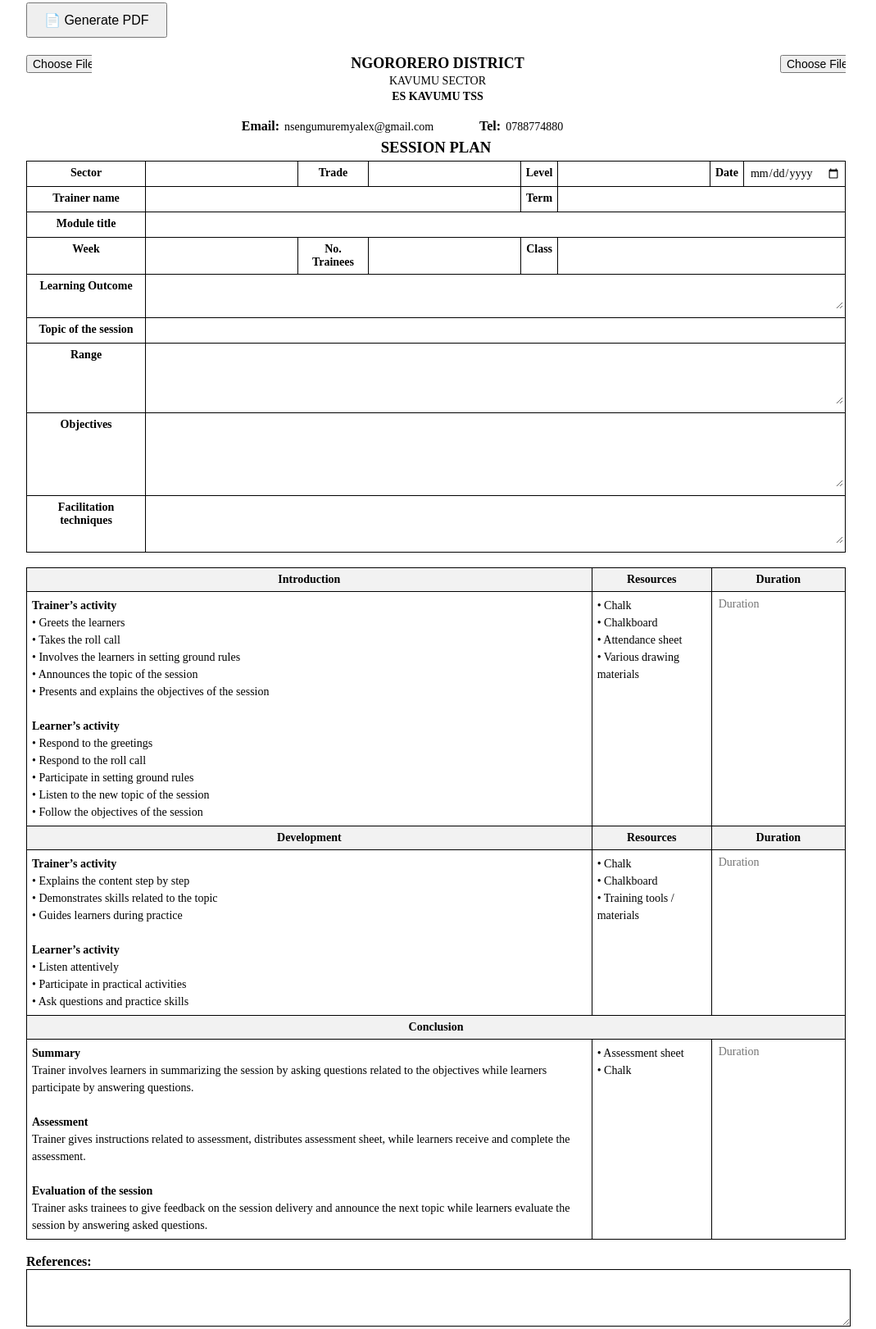
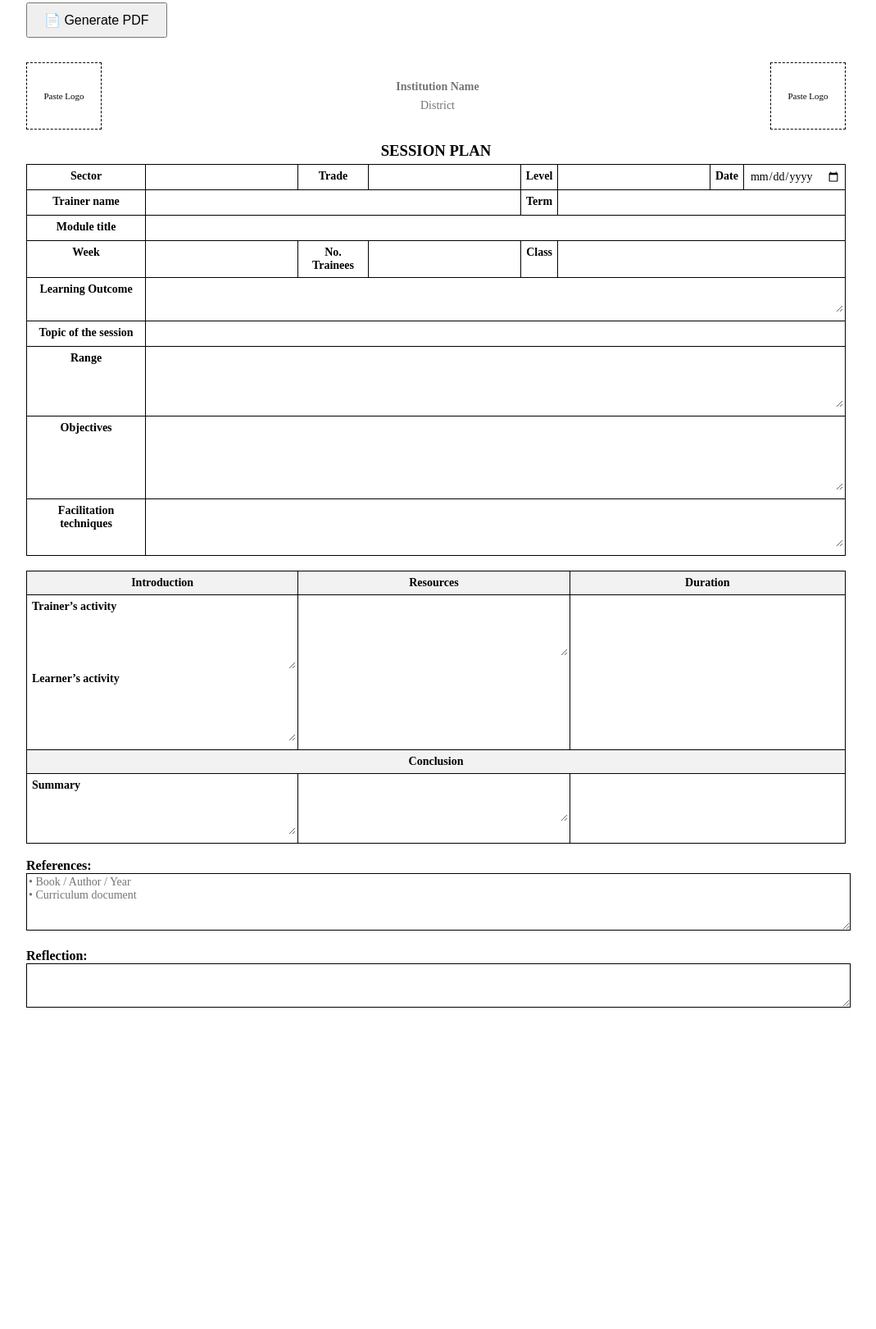
Before and after one commit to nsengumuremyialex-max/TVET-SESSION-PLAN, a plain HTML site: page index.html in a window 1280 px wide. Shown: the part 17-1638 px from the top of the page at 82% size, without its empty margins (108-1177 px from the left). After the commit the page ends 1250 px from the top, so only its background shows below. Drawn offline with nearby package versions, Linux system fonts and the light colour scheme.

Commit message:
Update index.html

```diff
--- a/index.html
+++ b/index.html
@@ -13,7 +13,8 @@
     max-width:1000px;
     margin:auto;
 }
-h3{text-align:center;margin:5px;}
+h2,h3{text-align:center;margin:5px;}
+
 table{
     width:100%;
     border-collapse:collapse;
@@ -21,6 +22,7 @@
 }
 table,th,td{border:1px solid black;}
 th,td{padding:6px;vertical-align:top;}
+
 input,textarea{
     width:100%;
     border:none;
@@ -28,25 +30,49 @@
     font-size:14px;
 }
 textarea{resize:vertical;}
+
 .section{
     background:#f2f2f2;
     font-weight:bold;
     text-align:center;
 }
+
 button{
     margin:20px 0;
     padding:10px 20px;
     font-size:16px;
 }
+
+/* HEADER */
 .header{
     display:flex;
     justify-content:space-between;
     align-items:center;
+    padding:10px 0;
 }
-.header img{height:70px;}
-.center{text-align:center;}
-.logo-box{width:80px;text-align:center;}
-.fixed{line-height:1.5;}
+
+.center{
+    text-align:center;
+    display:flex;
+    flex-direction:column;
+    gap:5px;
+}
+
+/* PASTE LOGO AREA */
+.paste-area{
+    width:90px;
+    height:80px;
+    border:1px dashed #000;
+    display:flex;
+    justify-content:center;
+    align-items:center;
+    text-align:center;
+    font-size:11px;
+    cursor:pointer;
+}
+.paste-area img{
+    max-height:70px;
+}
 </style>
 </head>
 
@@ -56,27 +82,24 @@
 
 <div id="sessionPlan">
 
+<!-- HEADER -->
 <div class="header">
-    <div class="logo-box">
-        <input type="file" accept="image/*" onchange="loadLogo(this,'leftLogo')">
+
+    <div class="paste-area" contenteditable="true" data-img="leftLogo">
+        Paste Logo
         <img id="leftLogo">
     </div>
 
     <div class="center">
-        <input value="NGORORERO DISTRICT" style="text-align:center;font-weight:bold;font-size:18px;"><br>
-        <input value="KAVUMU SECTOR" style="text-align:center;"><br>
-        <input value="ES KAVUMU TSS" style="text-align:center;font-weight:bold;"><br><br>
-        <b>Email:</b>
-        <input value="nsengumuremyalex@gmail.com" style="width:220px;">
-        &nbsp;&nbsp;
-        <b>Tel:</b>
-        <input value="0788774880" style="width:150px;">
+        <input placeholder="Institution Name" style="text-align:center;font-weight:bold;">
+        <input placeholder="District" style="text-align:center;">
     </div>
 
-    <div class="logo-box">
-        <input type="file" accept="image/*" onchange="loadLogo(this,'rightLogo')">
+    <div class="paste-area" contenteditable="true" data-img="rightLogo">
+        Paste Logo
         <img id="rightLogo">
     </div>
+
 </div>
 
 <h3>SESSION PLAN</h3>
@@ -90,12 +113,15 @@
 </tr>
 
 <tr>
-<th>Trainer name</th><td colspan="3"><input></td>
-<th>Term</th><td colspan="3"><input></td>
+<th>Trainer name</th>
+<td colspan="3"><input></td>
+<th>Term</th>
+<td colspan="3"><input></td>
 </tr>
 
 <tr>
-<th>Module title</th><td colspan="7"><input></td>
+<th>Module title</th>
+<td colspan="7"><input></td>
 </tr>
 
 <tr>
@@ -140,58 +166,14 @@
 </tr>
 
 <tr>
-<td colspan="3" class="fixed">
+<td colspan="3">
 <b>Trainer’s activity</b><br>
-• Greets the learners<br>
-• Takes the roll call<br>
-• Involves the learners in setting ground rules<br>
-• Announces the topic of the session<br>
-• Presents and explains the objectives of the session<br><br>
-
+<textarea rows="4"></textarea><br>
 <b>Learner’s activity</b><br>
-• Respond to the greetings<br>
-• Respond to the roll call<br>
-• Participate in setting ground rules<br>
-• Listen to the new topic of the session<br>
-• Follow the objectives of the session
+<textarea rows="4"></textarea>
 </td>
-
-<td class="fixed">
-• Chalk<br>
-• Chalkboard<br>
-• Attendance sheet<br>
-• Various drawing materials
-</td>
-
-<td><input placeholder="Duration"></td>
-</tr>
-
-<tr class="section">
-<td colspan="3">Development</td>
-<td>Resources</td>
-<td>Duration</td>
-</tr>
-
-<tr>
-<td colspan="3" class="fixed">
-<b>Trainer’s activity</b><br>
-• Explains the content step by step<br>
-• Demonstrates skills related to the topic<br>
-• Guides learners during practice<br><br>
-
-<b>Learner’s activity</b><br>
-• Listen attentively<br>
-• Participate in practical activities<br>
-• Ask questions and practice skills
-</td>
-
-<td class="fixed">
-• Chalk<br>
-• Chalkboard<br>
-• Training tools / materials
-</td>
-
-<td><input placeholder="Duration"></td>
+<td><textarea rows="4"></textarea></td>
+<td><input></td>
 </tr>
 
 <tr class="section">
@@ -199,33 +181,20 @@
 </tr>
 
 <tr>
-<td colspan="3" class="fixed">
+<td colspan="3">
 <b>Summary</b><br>
-Trainer involves learners in summarizing the session by asking questions
-related to the objectives while learners participate by answering questions.<br><br>
-
-<b>Assessment</b><br>
-Trainer gives instructions related to assessment, distributes assessment sheet,
-while learners receive and complete the assessment.<br><br>
-
-<b>Evaluation of the session</b><br>
-Trainer asks trainees to give feedback on the session delivery and announce
-the next topic while learners evaluate the session by answering asked questions.
+<textarea rows="3"></textarea>
 </td>
-
-<td class="fixed">
-• Assessment sheet<br>
-• Chalk
-</td>
-
-<td><input placeholder="Duration"></td>
+<td><textarea rows="3"></textarea></td>
+<td><input></td>
 </tr>
 </table>
 
 <br>
 
 <b>References:</b>
-<textarea rows="4" style="width:100%;border:1px solid black;"></textarea>
+<textarea rows="4" style="width:100%;border:1px solid black;"
+placeholder="• Book / Author / Year&#10;• Curriculum document"></textarea>
 
 <br><br>
 
@@ -235,17 +204,30 @@
 </div>
 
 <script>
-function loadLogo(input,id){
-    if(input.files && input.files[0]){
-        const reader=new FileReader();
-        reader.onload=e=>document.getElementById(id).src=e.target.result;
-        reader.readAsDataURL(input.files[0]);
-    }
-}
+// PASTE IMAGE ONLY
+document.querySelectorAll(".paste-area").forEach(area=>{
+    area.addEventListener("paste",function(e){
+        const items=(e.clipboardData || window.clipboardData).items;
+        for(let item of items){
+            if(item.type.indexOf("image")!==-1){
+                const file=item.getAsFile();
+                const reader=new FileReader();
+                const imgId=area.dataset.img;
+                reader.onload=ev=>{
+                    document.getElementById(imgId).src=ev.target.result;
+                };
+                reader.readAsDataURL(file);
+            }
+        }
+        e.preventDefault();
+    });
+});
 
+// PDF
 async function generatePDF(){
     const { jsPDF } = window.jspdf;
     const el=document.getElementById("sessionPlan");
+
     const canvas=await html2canvas(el,{scale:2});
     const img=canvas.toDataURL("image/png");
 
```
